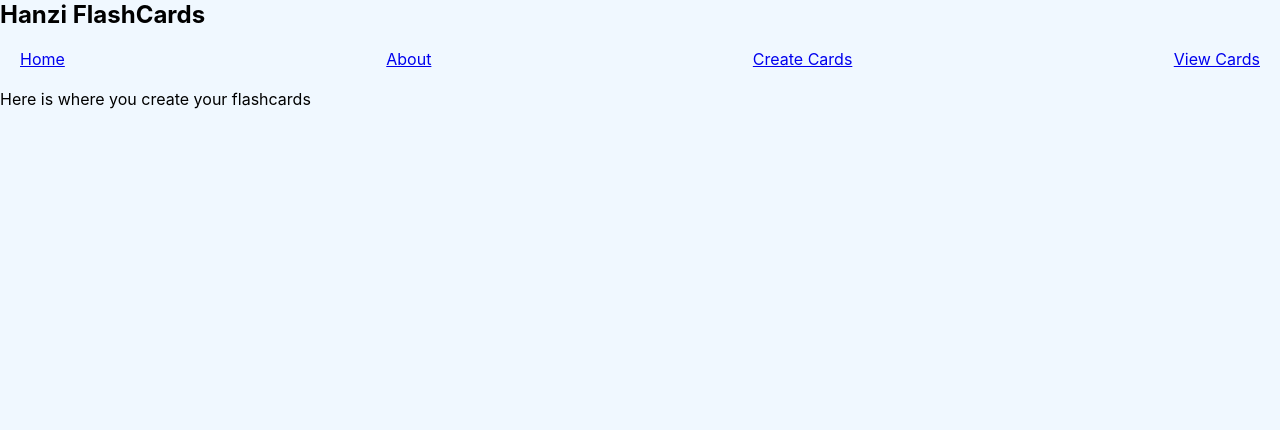
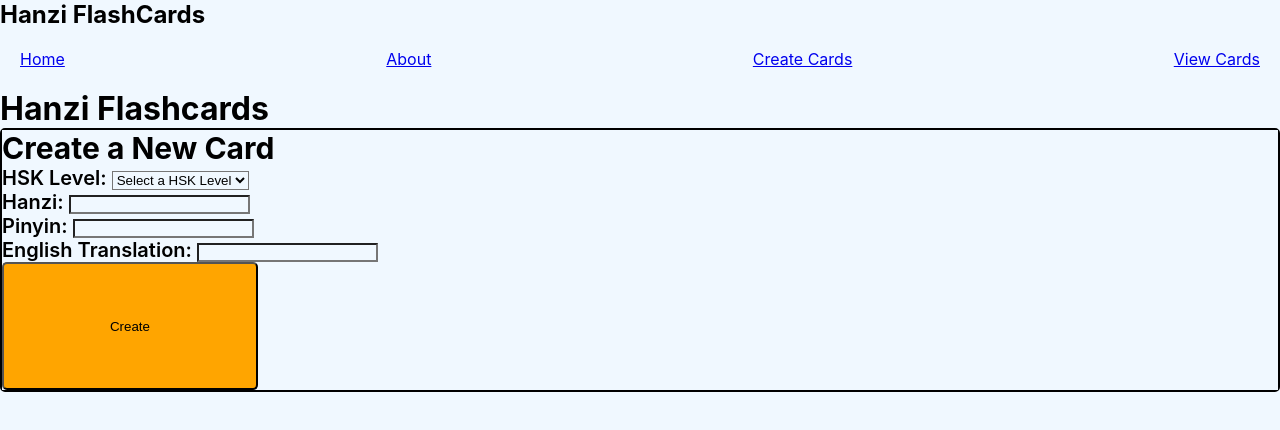
Before and after one commit to Karimi-F/phase-2-project-flashcards-app, a React (Create React App) app: page /create-cards in a window 1280 px wide. Shown: the top 430 px of the page. Built offline with nearby package versions, Linux system fonts and the light colour scheme.

Commit message:
Creates cards

```diff
--- a/src/App.js
+++ b/src/App.js
@@ -3,22 +3,23 @@ import React from 'react';
 import './App.css';
 import { BrowserRouter as Router, Routes, Route } from 'react-router-dom';
 import NavBar from './Components/NavBar';
-import Home from './pages/Home';
-import About from './pages/About';
-import CreateCards from './pages/CreateCards';
-import ViewCards from './pages/ViewCards';
+import Header from '../src/Components/Header';
+import RoutesComponent from '../src/Routes';
 
 function App() {
+
+  const [cards,setCards] = React.useState([]);
+
+  function createCard(newCard){
+    setCards([...cards,newCard]);
+  }
+
   return (
     <Router>
       <div className='navbar-routes'>
         <NavBar />
-        <Routes>
-          <Route path="/" element={<Home />}/>
-          <Route path="/about" element={<About />}/>
-          <Route path="/create-cards" element={<CreateCards />}/>
-          <Route path="/view-cards" element={<ViewCards />}/>
-        </Routes>
+        <Header />
+        <RoutesComponent createCard={createCard}/>
       </div>
     </Router>
 
--- /dev/null
+++ b/src/Routes.js
@@ -0,0 +1,19 @@
+import React from 'react';
+import { BrowserRouter as Router, Routes, Route } from 'react-router-dom';
+import Home from './pages/Home';
+import About from './pages/About';
+import CreateCards from './pages/CreateCards';
+import ViewCards from './pages/ViewCards';
+
+function RoutesComponent ({createCard}){
+    return(
+        <Routes>
+        <Route path="/" element={<Home />}/>
+        <Route path="/about" element={<About />}/>
+        <Route path="/create-cards" element={<CreateCards createCard={createCard}/>}/>
+        <Route path="/view-cards" element={<ViewCards />}/>
+      </Routes>
+    );
+}
+
+export default RoutesComponent;
--- a/src/pages/CreateCards.js
+++ b/src/pages/CreateCards.js
@@ -1,10 +1,102 @@
 import React from "react";
+import "../styles/CreateCards.css";
 
-function CreateCards(){
+function CreateCards({createCard}){
+
+    //state variables
+const[level,setLevel] = React.useState("");
+const[hanzi,setHanzi] = React.useState("");
+const[pinyin,setPinyin] = React.useState("");
+const[englishTranslation,setEnglishTranslation] = React.useState("");
+const[message,setMessage] = React.useState("");
+
+const levels = [1,2,3,4,5,6,7,8,9];
+
+//functions that are handling the change in the input fields
+function handleLevelChange(event){
+    setLevel(event.target.value);
+}
+function handleHanziChange(event){
+    setHanzi(event.target.value);
+}
+
+function handlePinyinChange(event){
+    setPinyin(event.target.value);
+}
+
+function handleEnglishTranslationChange(event){
+    setEnglishTranslation(event.target.value);
+}
+
+
+function handleSubmit(event){
+    event.preventDefault();
+
+
+//Conditional operation that ensures all fields are filled
+if (!level || !hanzi || !pinyin || !englishTranslation ){
+    setMessage("Please fill in all fields.");
+    return;
+}
+createCard({level,hanzi,pinyin,englishTranslation});
+setMessage("Card created successfully!");
+console.log('card created');
+
+//resets the input fields
+setLevel("");
+setHanzi("");
+setPinyin("");
+setEnglishTranslation("");
+}
+
+
+
+
+
     return(
-        <>
-        <p>Here is where you create your flashcards</p>
-        </>
+        <div className="form-container">
+            <h2>Create a New Card</h2>
+            <form onSubmit={handleSubmit}>
+            <label>HSK Level: </label>
+                <select
+                value={level}
+                onChange={handleLevelChange}>
+                    <option value="">Select a HSK Level</option>
+                    {levels.map((level)=>(
+                        <option
+                        key={level}
+                        value={level}
+                        >Level{level}</option>
+                    ))}
+                </select>
+                <br/>
+
+                <label>Hanzi: </label>
+                <input
+                id="hanzi"
+                type="text"
+                value={hanzi}
+                onChange={handleHanziChange}
+                /><br/>
+
+                <label>Pinyin: </label>
+                <input
+                id="pinyin"
+                type="text"
+                value={pinyin}
+                onChange={handlePinyinChange}
+                /><br/>
+
+                <label>English Translation: </label>
+                <input
+                id="english-translation"
+                type="text"
+                value={englishTranslation}
+                onChange={handleEnglishTranslationChange}
+                /><br/>
+                <button type="submit" className="btn">Create</button>
+            </form>
+        </div>
     )
 }
 
--- a/src/pages/Home.js
+++ b/src/pages/Home.js
@@ -4,6 +4,7 @@ import About from "../pages/About";
 import Header from "../Components/Header";
 
 function Home() {
+
 
 
   return (
@@ -18,6 +19,7 @@ function Home() {
 
   {/* <Login /> */}
   <About />
+  {/* <CreateCards createCard={createCard}/> */}
   </div></>
 
   );
--- /dev/null
+++ b/src/styles/CreateCards.css
@@ -0,0 +1,26 @@
+*{
+    padding: 0;
+    margin: 0;
+}
+
+.form-container{
+    box-sizing: border-box;
+    border: 2px solid;
+    border-radius: 5px;
+    font-weight: 600;
+    font-size: 20px;
+}
+
+.form-container .btn{
+    width: 20vw;
+    height: 10vw;
+    border-radius: 5px;
+    background-color: orange;
+    color: black;
+    cursor: pointer;
+}
+
+.form-container .btn:hover{
+    background-color: black;
+    color: orange;
+}
```
Also changed, not shown: src/routes.js (deleted).
